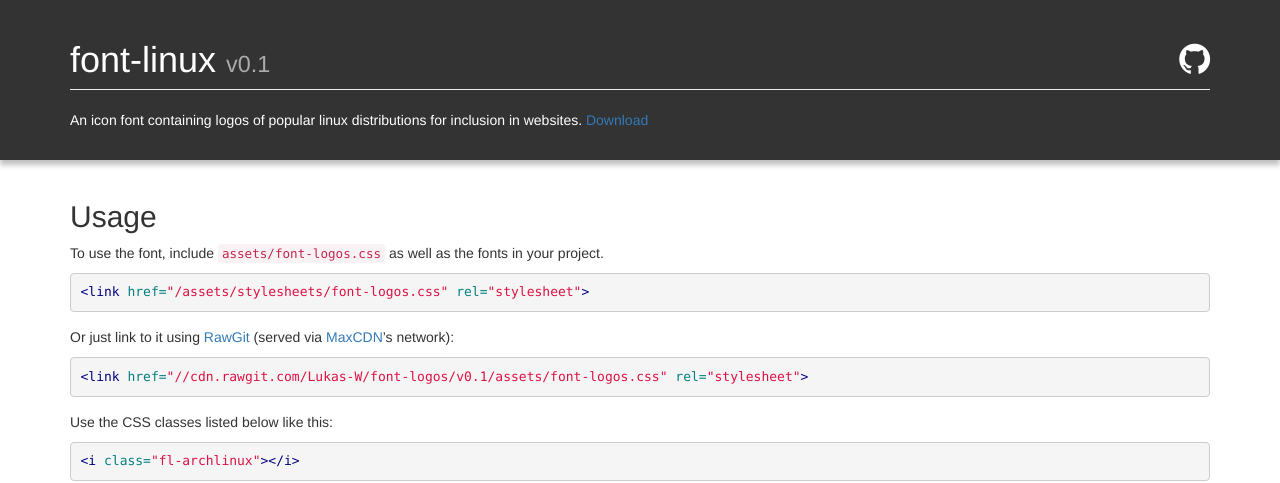
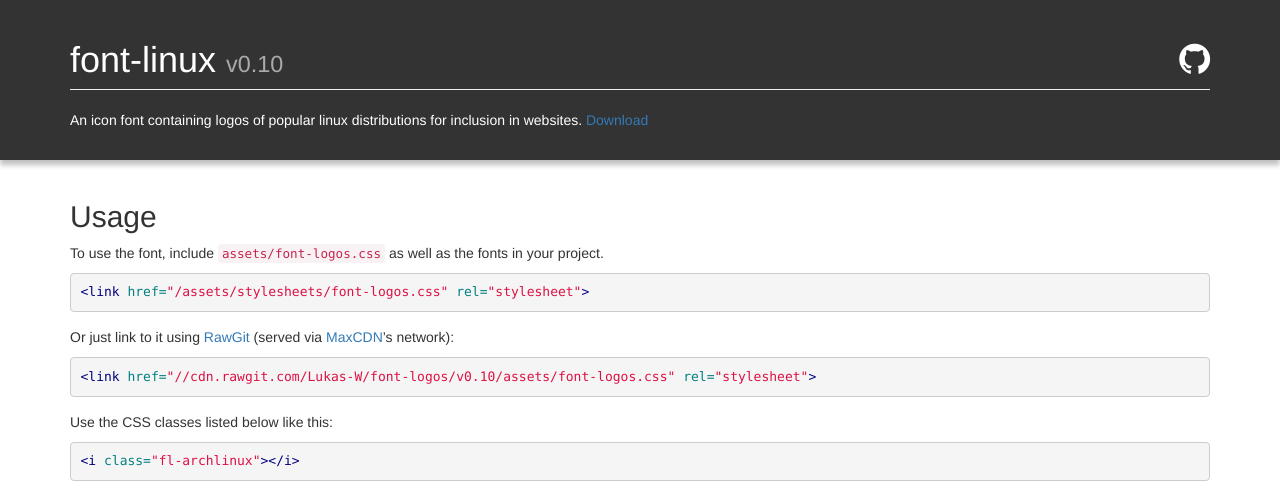
Before and after one commit to lukas-w/font-logos, a Jekyll site: the page built from index.html, in a window 1280 px wide. Shown: the top 483 px of the page. Built offline with Jekyll 4.4.1, drawn with Linux system fonts in a browser that asks for light colours; nearby versions of some CDN libraries; some web fonts are replaced.

Commit message:
Fix yaml version

```diff
--- a/_data/fl.yaml
+++ b/_data/fl.yaml
@@ -1,4 +1,4 @@
-version: 0.10
+version: "0.10"
 icons:
     - alpine
     - aosc
```
